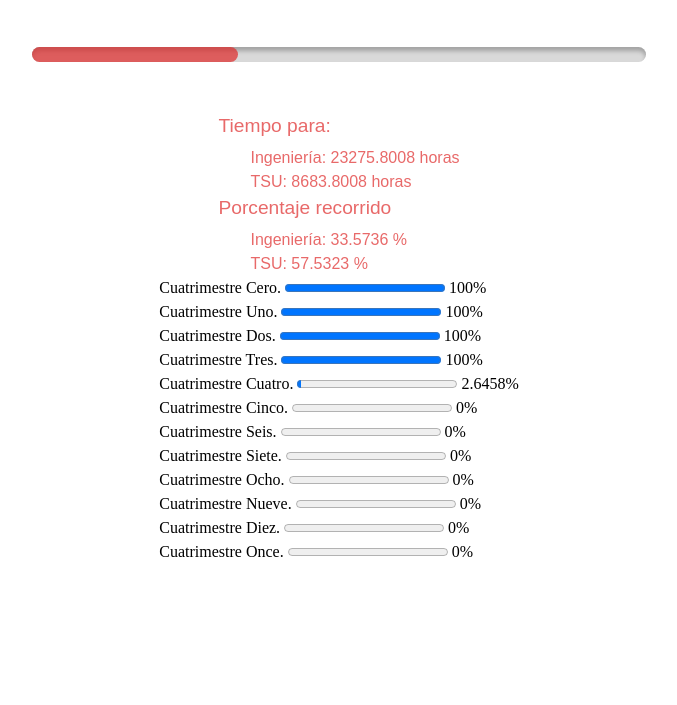
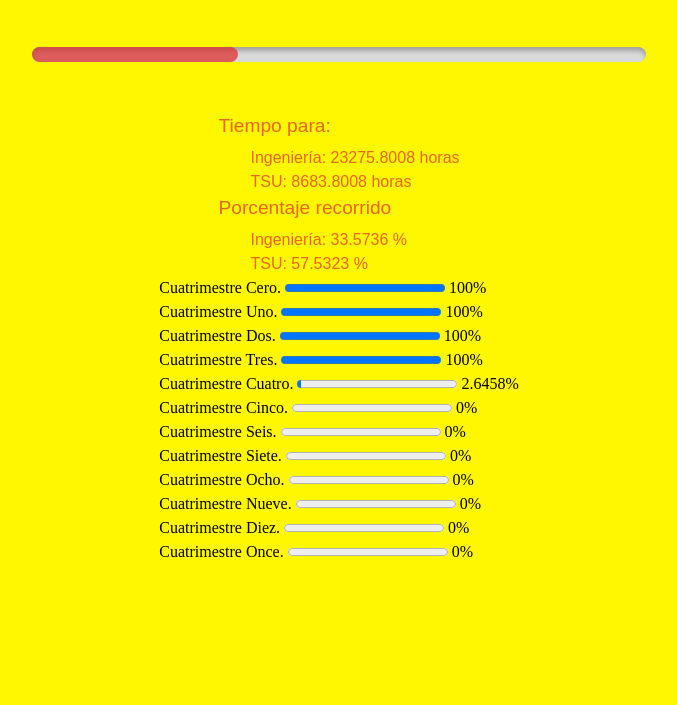
Before and after one commit to J-CarlosRojas/Cuenta-atras_ENVD, a plain HTML site: page index.html in a window 1280 px wide. Shown: the part 95-800 px from the top of the page, without its empty margins (301-978 px from the left). Drawn offline with Linux system fonts and the light colour scheme; a web font is replaced by a local one.

Commit message:
background color change

```diff
--- a/assets/css/style.css
+++ b/assets/css/style.css
@@ -2,6 +2,7 @@ body {
     display: flex;
     flex-direction: column;
     align-items: center;
+    background-color: #FFF701;
 }
 
 .titulo {
```
